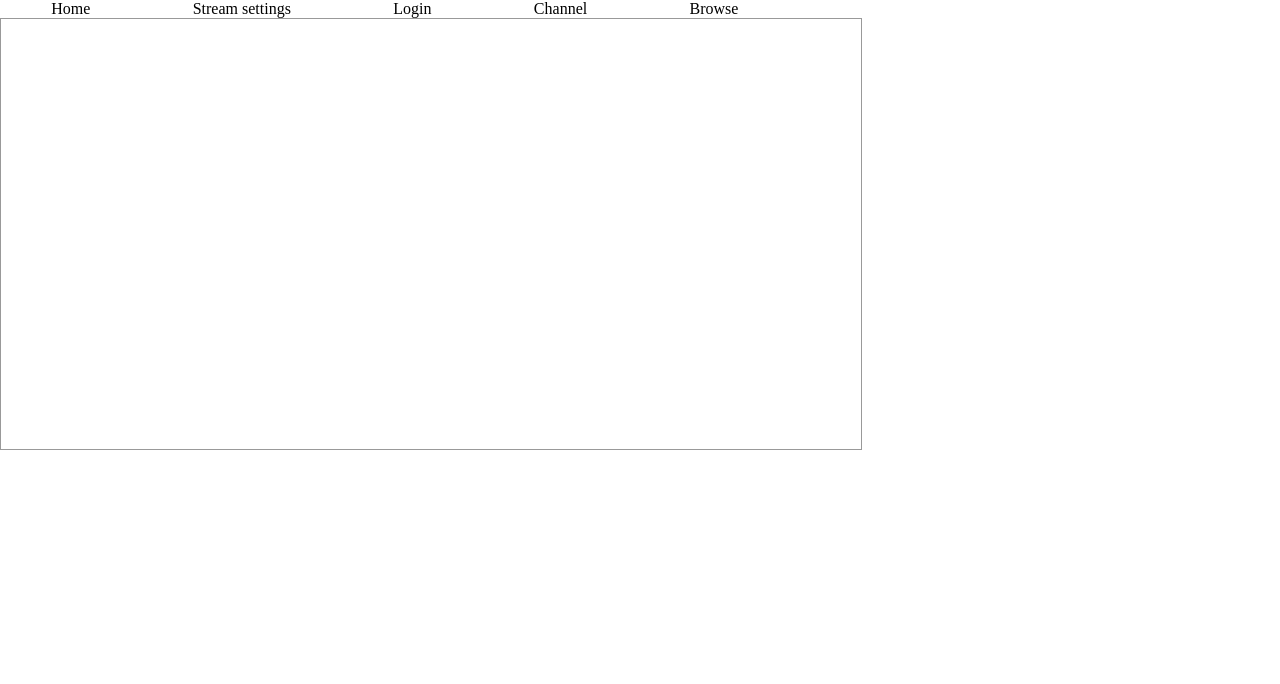
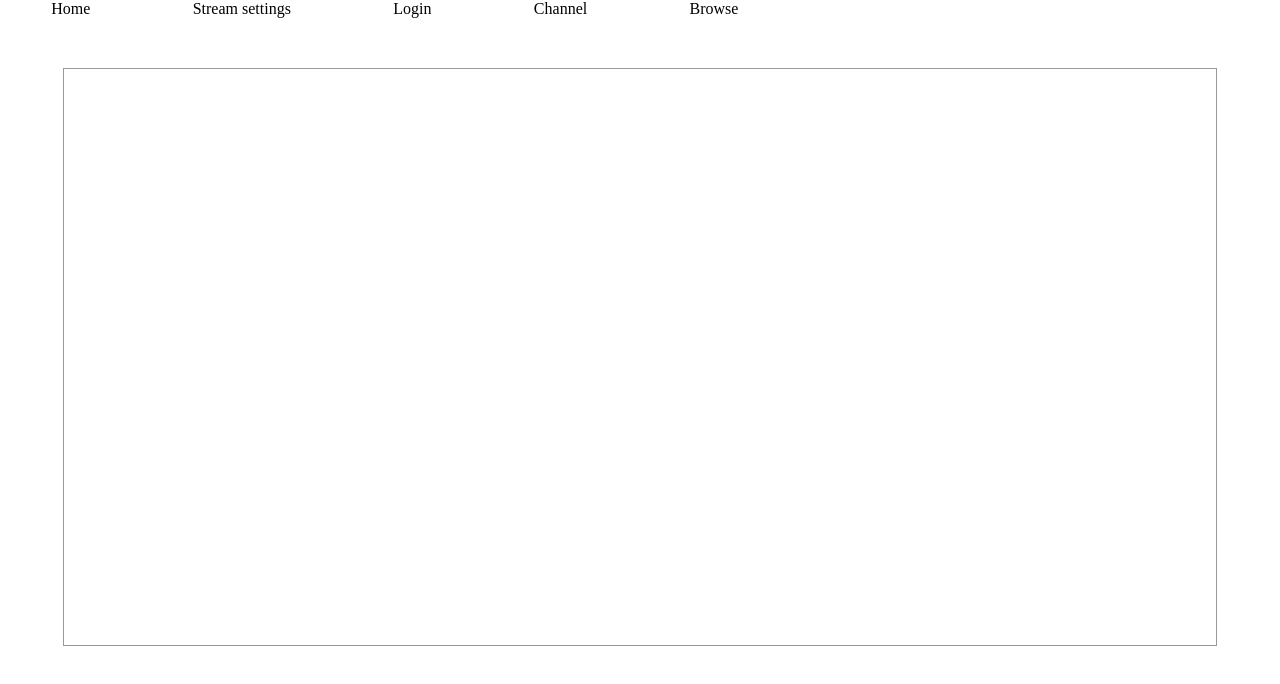
Before and after one commit to lusm554/streaming-service, a React (Create React App) app in the folder client/: page /stream in a window 1280 px wide. Shown: the top 684 px of the page. Built offline with nearby package versions, Linux system fonts and the light colour scheme; no server answers.

Commit message:
video tag

```diff
--- a/client/src/components/Stream.js
+++ b/client/src/components/Stream.js
@@ -10,7 +10,7 @@ class Stream extends Component {
     render() {
         return (
             <div>
-                <video re={this.streamRef} autoPlay playsInline className="video"></video>
+                <video re={this.streamRef} autoPlay playsInline className="streamVideo"></video>
             </div>
         )
     }
```
